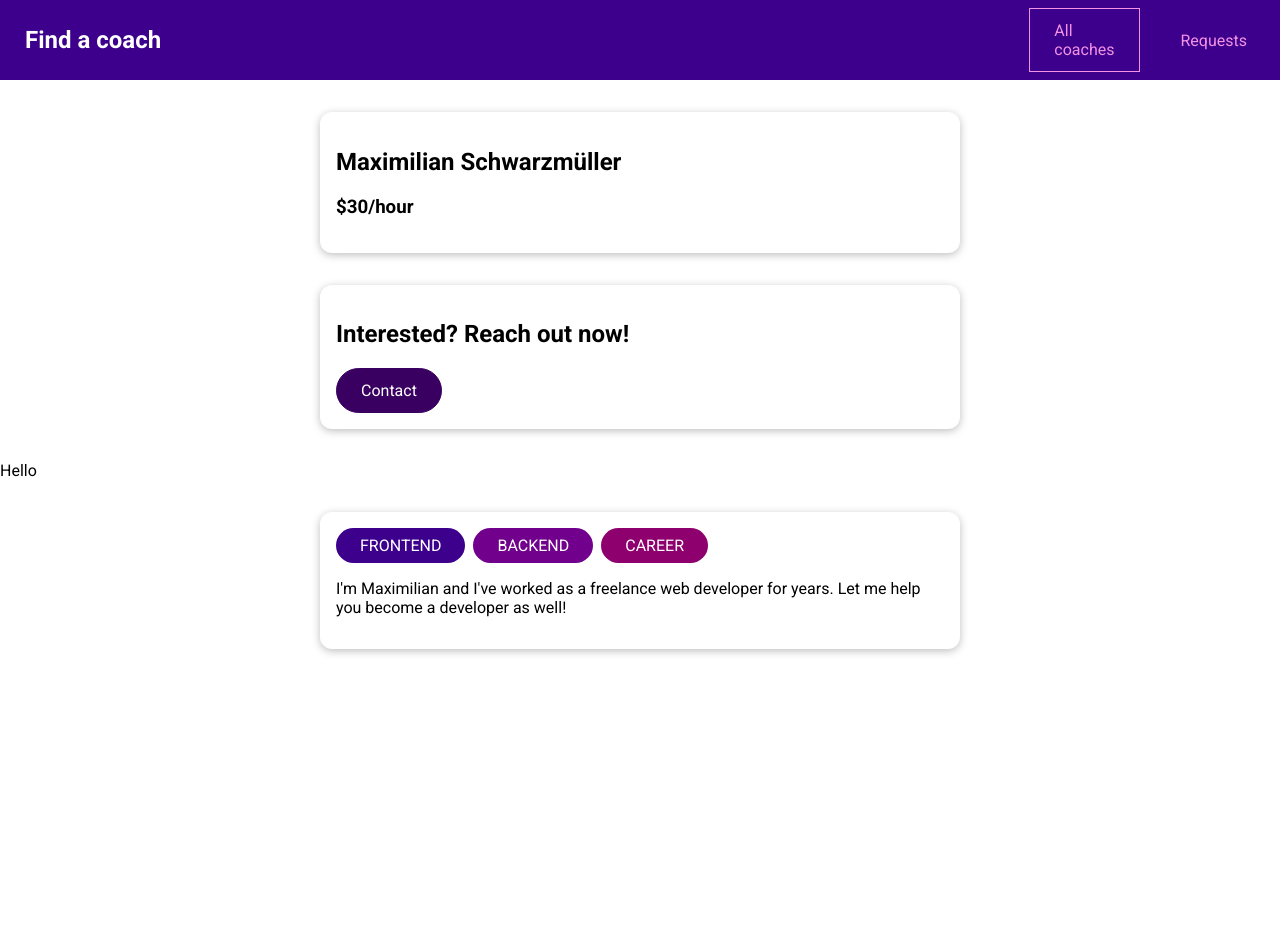
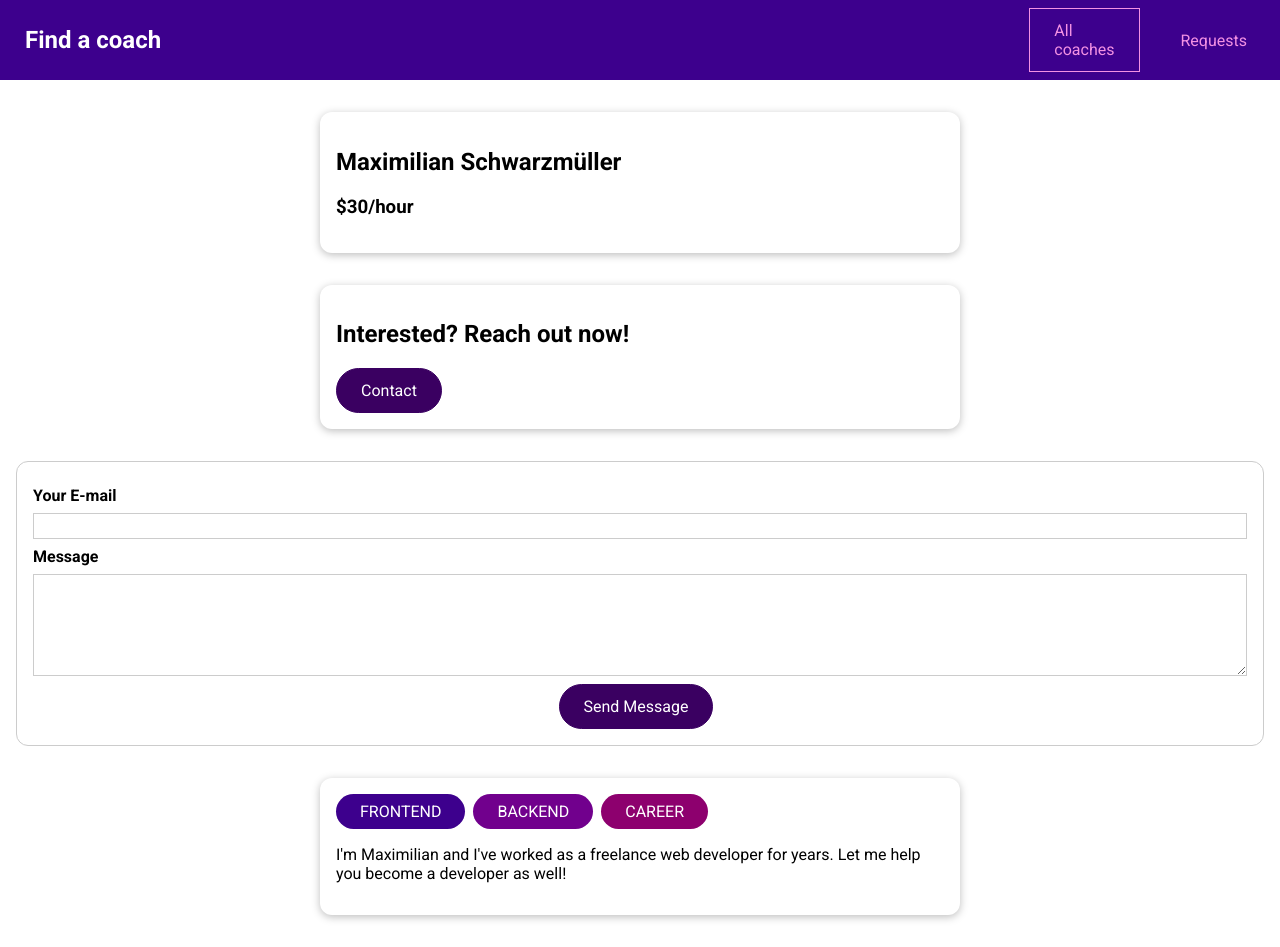
Before and after one commit to abhishek1234graphs/vueapp, a Vue app: page /coaches/c1/contact in a window 1280 px wide. Before the commit the page ends 800 px from the top, so only its background shows below. Built offline with nearby package versions, Linux system fonts and the light colour scheme.

Commit message:
Added ability to add requests and store the same in Vuex

```diff
--- a/src/components/coaches/CoachForm.vue
+++ b/src/components/coaches/CoachForm.vue
@@ -1,36 +1,42 @@
 <template>
     <form @submit.prevent="submitForm">
-        <div class="form-control">
+        <div class="form-control" :class="{invalid: !firstName.isValid}">
             <label for="firstname">First Name</label>
-            <input type="text" id="firstname" v-model.trim="firstName" />
+            <input type="text" id="firstname" v-model.trim="firstName.val" @blur="clearValidity('firstName')" />
+            <p v-if="!firstName.isValid">First Name should not be empty</p>
         </div>
-        <div class="form-control">
+        <div class="form-control" :class="{invalid: !lastName.isValid}">
             <label for="lastname">Last Name</label>
-            <input type="text" id="lastname" v-model.trim="lastName" />
+            <input type="text" id="lastname" v-model.trim="lastName.val" @blur="clearValidity('lastName')" />
+            <p v-if="!lastName.isValid">Last Name should not be empty</p>
         </div>
-        <div class="form-control">
+        <div class="form-control" :class="{invalid: !description.isValid}">
             <label for="description">Description</label>
-            <textarea id="description" rows="5" v-model.trim="description"></textarea>
+            <textarea id="description" rows="5" v-model.trim="description.val" @blur="clearValidity('description')" ></textarea>
+            <p v-if="!description.isValid">Description should not be empty</p>
         </div>
-        <div class="form-control">
+        <div class="form-control" :class="{invalid: !rate.isValid}">
             <label for="rate">Hourly rate</label>
-            <input type="number" id="rate" v-model.number="rate" />
+            <input type="number" id="rate" v-model.number="rate.val" @blur="clearValidity('rate')" />
+            <p v-if="!rate.isValid">Rate should be greater than 0.</p>
         </div>
-        <div class="form-control">
+        <div class="form-control" :class="{invalid: !areas.isValid}">
             <h3>Areas of expertise</h3>
             <div>
-                <input type="checkbox" id="frontend" value="frontend" v-model="areas" />
+                <input type="checkbox" id="frontend" value="frontend" v-model="areas.val" @blur="clearValidity('areas')" />
                 <label for="frontend">Frontend Development</label>
             </div>
             <div>
-                <input type="checkbox" id="backend" value="backend" v-model="areas" />
+                <input type="checkbox" id="backend" value="backend" v-model="areas.val" @blur="clearValidity('areas')" />
                 <label for="backend">Backend Development</label>
             </div>
             <div>
-                <input type="checkbox" id="career" value="career" v-model="areas" />
+                <input type="checkbox" id="career" value="career" v-model="areas.val" @blur="clearValidity('areas')" />
                 <label for="career">Career Advisory</label>
             </div>
+            <p v-if="!areas.isValid">Atleast one expertise should be selected</p>
         </div>
+        <p v-if="!formIsValid">Please fix the above errors!</p>
         <base-button>Register</base-button>
     </form>
 </template>
@@ -40,21 +46,69 @@ export default {
     emits: ['save-data'],
     data(){
         return {
-            firstName: '',
-            lastName: '',
-            description: '',
-            rate: null,
-            areas:[]
+            firstName: {
+              val:'',
+              isValid:true
+            },
+            lastName: {
+              val:'',
+              isValid:true
+            },
+            description: {
+              val:'',
+              isValid:true
+            },
+            rate: {
+              val:null,
+              isValid:true
+            },
+            areas: {
+              val: [],
+              isValid:true
+            },
+            formIsValid:true
         }
     },
     methods:{
+        clearValidity(input){
+          this[input].isValid = true;
+        },
+        validateForm(){
+            this.formIsValid = true;
+            if(this.firstName.val ===''){
+              this.firstName.isValid = false;
+              this.formIsValid = false;
+            }
+            if(this.lastName.val ===''){
+              this.lastName.isValid = false;
+              this.formIsValid = false;
+            }
+            if(this.description.val ===''){
+              this.description.isValid = false;
+              this.formIsValid = false;
+            }
+            if(!this.rate.val || this.rate.val < 0){
+              this.rate.isValid = false;
+              this.formIsValid = false;
+            }
+            if(this.areas.val.length === 0){
+              this.areas.isValid = false;
+              this.formIsValid = false;
+            }
+            console.log(this.areas)
+
+        },
         submitForm(){
+            this.validateForm();
+            if(!this.formIsValid){
+              return;
+            }
             const formData = {
-                first: this.firstName,
-                last: this.lastName,
-                desc: this.description,
-                rate: this.rate,
-                areas: this.areas
+                first: this.firstName.val,
+                last: this.lastName.val,
+                desc: this.description.val,
+                rate: this.rate.val,
+                areas: this.areas.val
             }
             this.$emit('save-data',formData)
         }
--- a/src/pages/coaches/CoachRegistration.vue
+++ b/src/pages/coaches/CoachRegistration.vue
@@ -23,6 +23,9 @@ export default {
             this.$store.dispatch('coaches/registerCoach',data);
             this.$router.push('/coaches')
         }
+    },
+    computed:{
+
     }
 
 }
--- a/src/pages/coaches/CoachesList.Vue
+++ b/src/pages/coaches/CoachesList.Vue
@@ -4,7 +4,7 @@
         <base-card>
             <div class="controls">
                 <base-button mode="outline">Refresh</base-button>
-                <base-button link="true" to="/register">Register as Coach</base-button>
+                <base-button v-if="!isCoach" link to="/register">Register as Coach</base-button>
             </div>
             <ul v-if="hasCoaches">
 
@@ -64,6 +64,9 @@ export default {
         },
         hasCoaches(){
             return this.$store.getters['coaches/hasCoaches'];
+        },
+        isCoach(){
+            return this.$store.getters['coaches/isCoach'];
         }
     },
     methods:{
--- a/src/pages/requests/ContactCoach.vue
+++ b/src/pages/requests/ContactCoach.vue
@@ -1,8 +1,93 @@
 <template>
-    <section>Hello</section>
+    <span>
+        <form @submit.prevent="submitForm">
+            <div class="form-control">
+                <label for="email">Your E-mail</label>
+                <input type="email" id="email" v-model.trim="email" />
+            </div>
+            <div class="form-control">
+                <label for="message">Message</label>
+                <textarea id="message" rows="5" v-model.trim="message"></textarea>
+            </div>
+            <p class="errors" v-if="!formIsValid">Please enter a valid email and a non-empty message</p>
+            <div class="actions">
+                <base-button>Send Message</base-button>
+            </div>
+        </form>
+    </span>
 </template>
 <script>
+import BaseButton from '../../components/ui/BaseButton.vue'
 export default {
+  components: { BaseButton },
+  data(){
+      return {
+          email: '',
+          message: '',
+          formIsValid: true
+
+      }
+  },
+  methods:{
+      submitForm(){
+          this.formIsValid = true;
+          if(this.email === '' || !this.email.includes('@') || this.message===''){
+              this.formIsValid = false;
+              return;
+          }
+          this.$store.dispatch('requests/contactCoach',{
+              email: this.email,
+              message: this.message,
+              coachId: this.$route.params.id
+
+          })
+          this.$router.push('/coaches')
+
+      }
+  }
 
 }
 </script>
+<style scoped>
+form {
+  margin: 1rem;
+  border: 1px solid #ccc;
+  border-radius: 12px;
+  padding: 1rem;
+}
+
+.form-control {
+  margin: 0.5rem 0;
+}
+
+label {
+  font-weight: bold;
+  margin-bottom: 0.5rem;
+  display: block;
+}
+
+input,
+textarea {
+  display: block;
+  width: 100%;
+  font: inherit;
+  border: 1px solid #ccc;
+  padding: 0.15rem;
+}
+
+input:focus,
+textarea:focus {
+  border-color: #3d008d;
+  background-color: #faf6ff;
+  outline: none;
+}
+
+.errors {
+  font-weight: bold;
+  color: red;
+}
+
+.actions {
+  text-align: center;
+}
+</style>
--- a/src/store/index.js
+++ b/src/store/index.js
@@ -1,5 +1,6 @@
 
 import coachesModule from './modules/coaches/index.js';
+import requestsModule from './modules/requests/index.js';
 import Vue from 'vue'
 import Vuex from 'vuex';
 
@@ -7,7 +8,18 @@ Vue.use(Vuex);
 
 const store = new Vuex.Store({
     modules:{
-        coaches:coachesModule
+        coaches:coachesModule,
+        requests:requestsModule
+    },
+    state(){
+        return{
+            userId: 'c3'
+        }
+    },
+    getters:{
+        userId(state){
+            return state.userId;
+        }
     }
 });
 
--- a/src/store/modules/coaches/actions.js
+++ b/src/store/modules/coaches/actions.js
@@ -1,7 +1,7 @@
 export default {
     registerCoach(context,data){
         const coachData = {
-            id:             new Date().toISOString(),
+            id:             context.rootGetters.userId,
             firstName:      data.first,
             lastName:       data.last,
             description:    data.desc,
--- a/src/store/modules/coaches/getters.js
+++ b/src/store/modules/coaches/getters.js
@@ -4,5 +4,10 @@ export default {
     },
     hasCoaches(state){
         return state.coaches && state.coaches.length > 0;
+    },
+    isCoach(state,getters,rootState,rootGetters){
+        const coaches   = getters.coaches;
+        const userId    = rootGetters.userId;
+        return coaches.some(coach => coach.id ===userId);
     }
 }
--- /dev/null
+++ b/src/store/modules/requests/actions.js
@@ -0,0 +1,11 @@
+export default {
+    contactCoach(context,payload){
+        const newRequest = {
+            id:             new Date().toISOString(),
+            coachId:        payload.coachId,
+            userEmail:      payload.email,
+            message:        payload.message
+        };
+        context.commit('addRequest',newRequest)
+    }
+}
--- /dev/null
+++ b/src/store/modules/requests/index.js
@@ -0,0 +1,13 @@
+import mutations from './mutations.js';
+import actions from './actions.js';
+
+export default {
+    namespaced:true,
+    state(){
+        return {
+            requests:[]
+        }
+    },
+    mutations,
+    actions
+};
--- /dev/null
+++ b/src/store/modules/requests/mutations.js
@@ -0,0 +1,5 @@
+export default {
+    addRequest(state,payload){
+        state.requests.push(payload)
+    }
+}
```
Also changed, not shown: src/store/modules/requests/getters.js (added).
